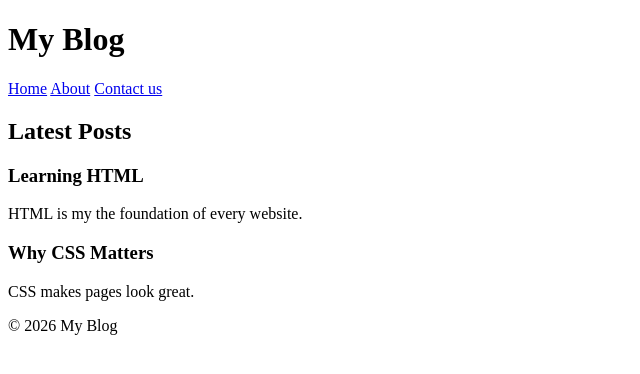
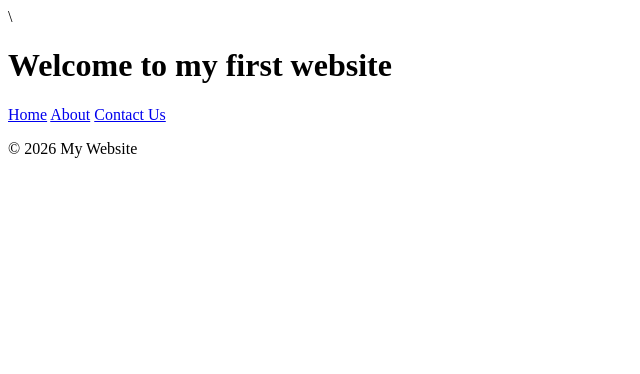
Before and after one commit to yarasayed539-maker/-, a plain HTML site: page index.html in a window 1280 px wide. Shown: the whole page, without its empty margins (0-640 px from the left). Drawn offline with Linux system fonts and the light colour scheme.

Commit message:
Update index.html

```diff
--- a/index.html
+++ b/index.html
@@ -1,36 +1,26 @@
-<!doctype html>
+\<!DOCTYPE html>
 <html lang="en">
 <head>
-    <meta charset="UTF-8" />
-    <meta name="viewport" content="width=device-width, initial-scale=1.0" />
-    <title>First Habbda ever</title>
-    <link rel="stylesheet" href="css/stylesheet.css" />
+    <meta charset="UTF-8">
+    <meta name="viewport" content="width=device-width, initial-scale=1.0">
+    <title>My Website | Home</title>
+    <link rel="stylesheet" href="css/Stylesheet.css">
 </head>
 <body>
     <header>
-      <h1>My Blog</h1>
+        <h1>Welcome to my first website</h1>
         <nav>
             <a href="index.html">Home</a>
             <a href="about.html">About</a>
-        <a href="contact.html">Contact us</a>
+            <a href="contact.html">Contact Us</a>
         </nav>
     </header>
+
     <main>
-      <section>
-        <h2>Latest Posts</h2>
-        <article>
-          <h3>Learning HTML</h3>
-          <p>HTML is my the foundation of every website.</p>
-        </article>
+    </main>
 
-        <article>
-          <h3>Why CSS Matters</h3>
-          <p>CSS makes pages look great.</p>
-        </article>
-      </section>
-    </main>
     <footer>
-      <p>&copy; 2026 My Blog</p>
+        <p>&copy; 2026 My Website</p>
     </footer>
 </body>
 </html>
```
Lines whose indentation alone changed are shown as unchanged.
